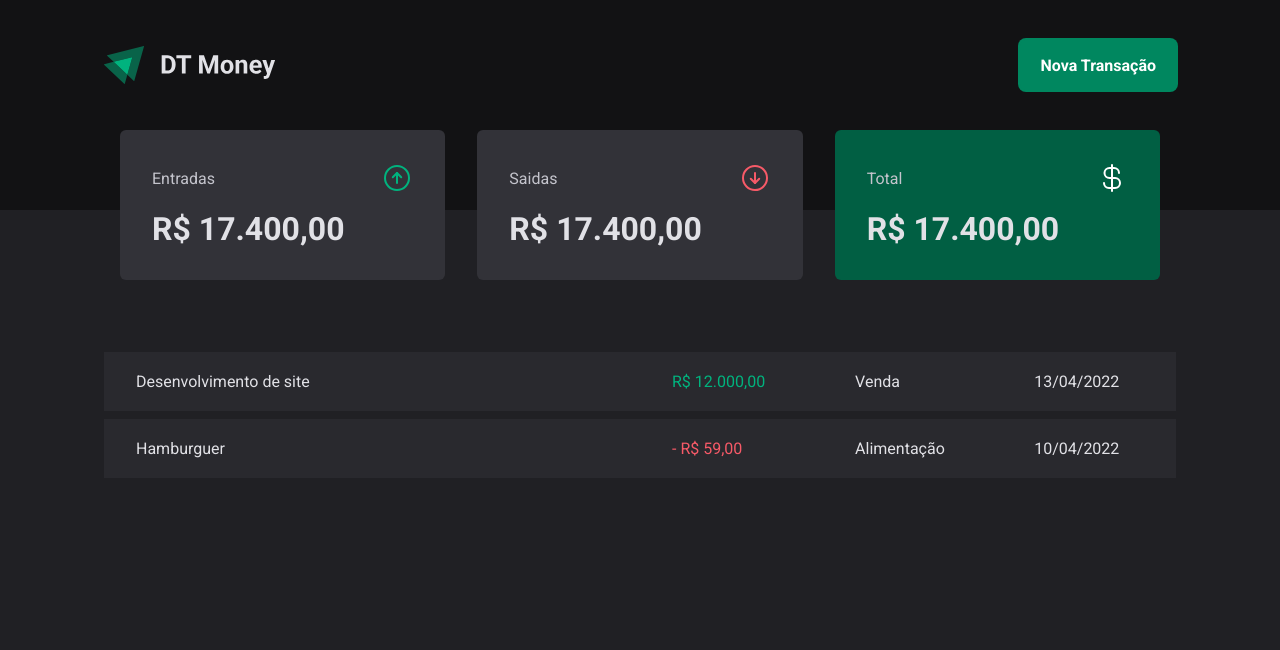
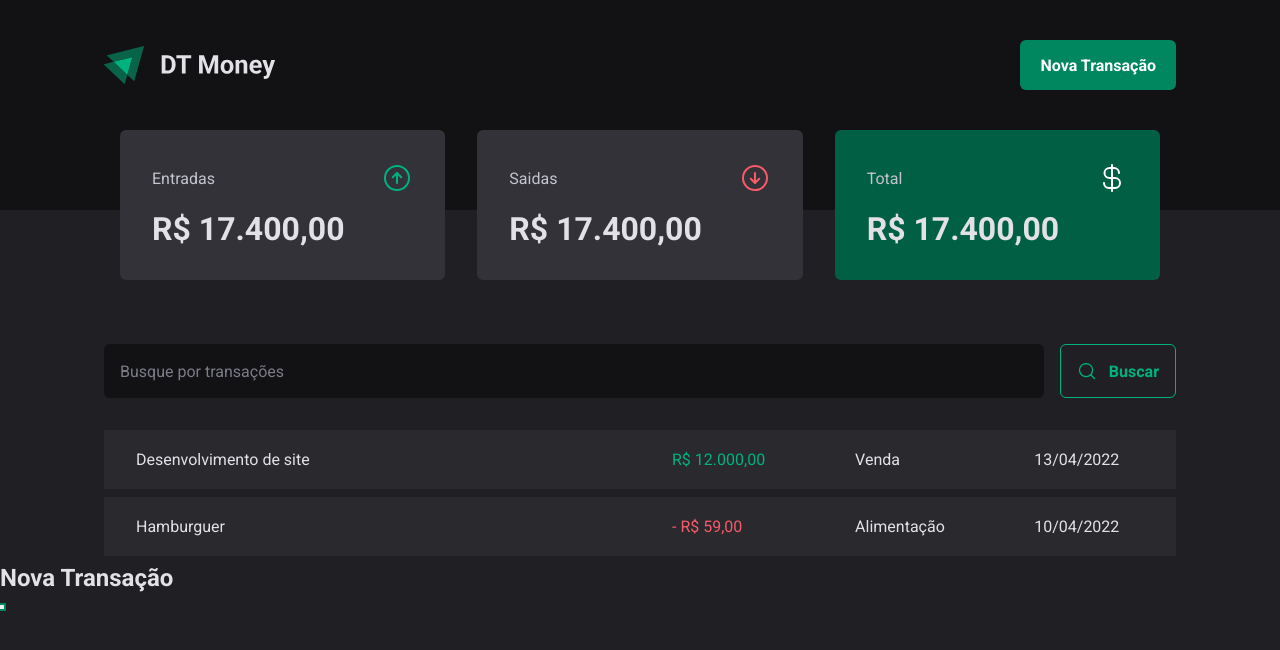
Before and after one commit to mateussk83/dt-money, a React (Vite) app: page / in a window 1280 px wide. Both pictures are taken after a click on the button "Nova Transação". Shown: the top 650 px of the page. Built offline with nearby package versions, Linux system fonts and the light colour scheme.

Commit message:
feat: add modal from new Transaction

```diff
--- a/package.json
+++ b/package.json
@@ -9,6 +9,7 @@
     "preview": "vite preview"
   },
   "dependencies": {
+    "@radix-ui/react-dialog": "^1.0.3",
     "phosphor-react": "^1.4.1",
     "react": "^18.2.0",
     "react-dom": "^18.2.0",
--- a/src/components/Header/index.tsx
+++ b/src/components/Header/index.tsx
@@ -1,13 +1,22 @@
 import { HeaderContainer, HeaderContent, NewTransactionButton } from "./styles";
+import * as Dialog from '@radix-ui/react-dialog'
 
 import logoImg from "../../assets/logo.svg"
+import { NewTransactionModal } from "../NewTransactionModal";
 
 export function Header() {
  return (
   <HeaderContainer>
   <HeaderContent>
    <img src={logoImg} alt="" />
-   <NewTransactionButton>Nova Transação</NewTransactionButton>
+
+    <Dialog.Root>
+       <Dialog.Trigger asChild>
+        <NewTransactionButton>Nova Transação</NewTransactionButton>
+       </Dialog.Trigger>
+
+      <NewTransactionModal />
+    </Dialog.Root>
   </HeaderContent>
    </HeaderContainer>
  )
--- /dev/null
+++ b/src/components/NewTransactionModal/index.tsx
@@ -0,0 +1,15 @@
+import * as Dialog from '@radix-ui/react-dialog'
+
+export function NewTransactionModal() {
+ return (
+  <Dialog.Portal>
+        <Dialog.Overlay>
+          <Dialog.Content>
+
+          <Dialog.Title>Nova Transação</Dialog.Title>
+          <Dialog.Close />
+          </Dialog.Content>
+        </Dialog.Overlay>
+      </Dialog.Portal>
+ )
+}
--- /dev/null
+++ b/src/components/SearchForm/index.tsx
@@ -0,0 +1,15 @@
+import { SearchFormContainer } from "./styles";
+import { MagnifyingGlass } from 'phosphor-react'
+export function SearchForm() {
+
+ return (
+  <SearchFormContainer>
+   <input type="text" placeholder="Busque por transações"/>
+
+   <button type='submit'>
+    <MagnifyingGlass size={20}/>
+    Buscar
+   </button>
+  </SearchFormContainer>
+ )
+}
--- /dev/null
+++ b/src/components/SearchForm/styles.ts
@@ -0,0 +1,41 @@
+import styled from "styled-components";
+
+export const SearchFormContainer = styled.form`
+display: flex;
+gap: 1rem;
+
+input {
+ flex: 1;
+ border-radius: 6px;
+ border: 0;
+ background: ${props => props.theme["gray-900"]};
+ color:  ${props => props.theme["gray-300"]};
+ padding: 1rem;
+
+ &::placeholder {
+  color: ${props => props.theme["gray-500"]};
+ }
+}
+
+button {
+ display: flex;
+ align-items: center;
+ gap: 0.75rem;
+
+ border: 0;
+ padding: 1rem;
+ background: transparent;
+ border: 1px solid ${props => props.theme["green-300"]};
+ color: ${props => props.theme["green-300"]};
+ font-weight: bold;
+ border-radius: 6px;
+
+
+ &:hover {
+  background: ${props => props.theme["green-500"]};
+  border-color: ${props => props.theme["green-500"]};
+  color: ${props => props.theme.white};
+  transition: background-color 0.2s, color 0.2s, border-color 0.2s;
+ }
+}
+`
--- a/src/pages/Transactions/index.tsx
+++ b/src/pages/Transactions/index.tsx
@@ -1,4 +1,5 @@
 import { Header } from "../../components/Header";
+import { SearchForm } from "../../components/SearchForm";
 import { Summary } from "../../components/Summary";
 import { PriceHighLight, TransactionsContainer, TransactionsTable } from "./styles";
 
@@ -9,6 +10,8 @@
     <Summary />
 
     <TransactionsContainer>
+
+    <SearchForm />
     <TransactionsTable>
      <tbody>
       <tr>
--- a/src/pages/Transactions/styles.ts
+++ b/src/pages/Transactions/styles.ts
@@ -11,7 +11,7 @@
  width: 100%;
  border-collapse: separate;
  border-spacing: 0 0.5rem;
- /* margin-top: 1.5rem; */
+ margin-top: 1.5rem;
  td {
   padding: 1.25rem 2rem;
   background: ${props => props.theme['gray-700']};
```
Also changed, not shown: src/components/NewTransactionModal/styles.ts (added), 1 other file (tests, documents, lock files or other folders).
